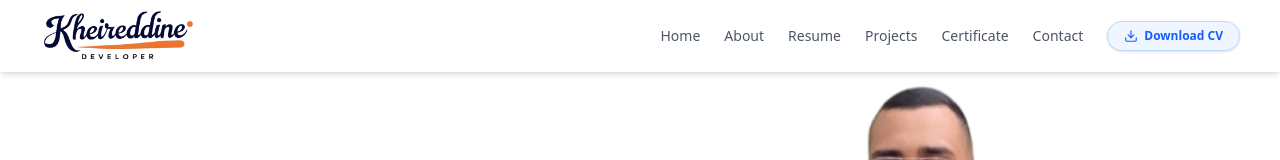
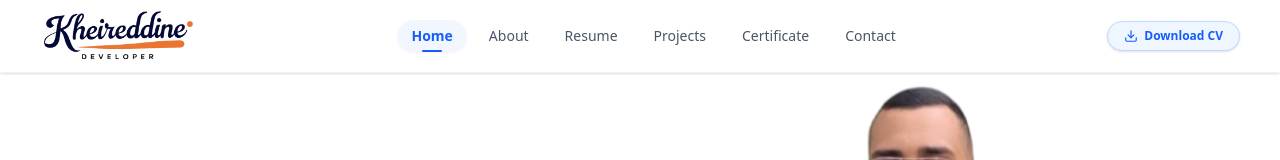
Before and after one commit to Khairodoudou/kheireddine-portfolio, a React (Vite) app: page / in a window 1280 px wide. Shown: the top 160 px of the page. Built offline with nearby package versions, Linux system fonts and the light colour scheme.

Commit message:
feat(navbar): center navigation links and add active section indicator (scrollspy)

```diff
--- a/src/Components/Header.jsx
+++ b/src/Components/Header.jsx
@@ -1,35 +1,82 @@
 // src/Components/Header.jsx
 import logo from '../images/logo.png';
-import { useState } from 'react';
+import { useState, useEffect } from 'react';
 import { Menu, X, Download } from 'lucide-react';
+
+const NAV_ITEMS = [
+  { id: 'Home', label: 'Home' },
+  { id: 'About', label: 'About' },
+  { id: 'Resume', label: 'Resume' },
+  { id: 'Projects', label: 'Projects' },
+  { id: 'Certificate', label: 'Certificate' },
+  { id: 'Contact', label: 'Contact' },
+];
 
 function Header() {
   const [isOpen, setIsOpen] = useState(false);
+  const [activeSection, setActiveSection] = useState('Home');
 
   const toggleMenu = () => setIsOpen(!isOpen);
 
+  // Scrollspy: detect which section is currently visible on screen
+  useEffect(() => {
+    const handleScroll = () => {
+      const scrollPosition = window.scrollY + 140; // offset for fixed header
+      const sections = NAV_ITEMS.map((item) => item.id);
+
+      for (let i = sections.length - 1; i >= 0; i--) {
+        const el = document.getElementById(sections[i]);
+        if (el) {
+          const top = el.offsetTop;
+          if (scrollPosition >= top) {
+            setActiveSection(sections[i]);
+            break;
+          }
+        }
+      }
+    };
+
+    window.addEventListener('scroll', handleScroll, { passive: true });
+    handleScroll();
+    return () => window.removeEventListener('scroll', handleScroll);
+  }, []);
+
   return (
-    <header className="bg-white shadow-md p-2 fixed w-full z-50">
+    <header className="bg-white/95 backdrop-blur-md shadow-sm border-b border-gray-100 p-2 fixed w-full z-50">
       <div className="max-w-7xl mx-auto px-4 sm:px-6 lg:px-8 flex justify-between items-center h-14">
-        {/* Logo */}
-        <div className="text-2xl font-bold text-gray-800">
+        {/* Logo - Left */}
+        <div className="flex-shrink-0">
           <a href="/">
-            <img className="w-40 bg-white" src={logo} alt="logo" />
+            <img className="w-36 sm:w-40 bg-white" src={logo} alt="logo" />
           </a>
         </div>
 
-        {/* Menu Desktop */}
-        <div className="hidden md:flex items-center space-x-6">
-          <nav className="flex space-x-6 font-medium text-sm">
-            <a href="#Home" className="text-gray-600 hover:text-blue-600 transition">Home</a>
-            <a href="#About" className="text-gray-600 hover:text-blue-600 transition">About</a>
-            <a href="#Resume" className="text-gray-600 hover:text-blue-600 transition">Resume</a>
-            <a href="#Projects" className="text-gray-600 hover:text-blue-600 transition">Projects</a>
-            <a href="#Certificate" className="text-gray-600 hover:text-blue-600 transition">Certificate</a>
-            <a href="#Contact" className="text-gray-600 hover:text-blue-600 transition">Contact</a>
-          </nav>
+        {/* Menu Desktop - CENTERED */}
+        <nav className="hidden md:flex items-center space-x-1 lg:space-x-2">
+          {NAV_ITEMS.map((item) => {
+            const isActive = activeSection === item.id;
+            return (
+              <a
+                key={item.id}
+                href={`#${item.id}`}
+                className={`relative px-3.5 py-1.5 rounded-full text-sm transition-all duration-200 ${
+                  isActive
+                    ? 'text-blue-600 font-semibold bg-blue-50/80 shadow-xs'
+                    : 'text-gray-600 hover:text-blue-600 hover:bg-gray-50 font-medium'
+                }`}
+              >
+                {item.label}
+                {/* Active indicator underline mark */}
+                {isActive && (
+                  <span className="absolute bottom-0 left-1/2 -translate-x-1/2 w-5 h-0.5 bg-blue-600 rounded-full" />
+                )}
+              </a>
+            );
+          })}
+        </nav>
 
-          {/* Download CV CTA */}
+        {/* Download CV CTA - Right */}
+        <div className="hidden md:flex items-center flex-shrink-0">
           <a
             href="/kheireddine_debz_resume.pdf"
             download="kheireddine_debz_resume.pdf"
@@ -41,44 +88,52 @@ function Header() {
           </a>
         </div>
 
-        {/* Bouton Menu Mobile */}
-        <div className="md:hidden flex items-center gap-3">
+        {/* Mobile Action & Menu Button */}
+        <div className="md:hidden flex items-center gap-2.5">
           <a
             href="/kheireddine_debz_resume.pdf"
             download="kheireddine_debz_resume.pdf"
-            className="inline-flex items-center gap-1 px-3 py-1 rounded-full text-xs font-semibold text-blue-600 bg-blue-50 border border-blue-200"
+            className="inline-flex items-center gap-1 px-2.5 py-1 rounded-full text-xs font-semibold text-blue-600 bg-blue-50 border border-blue-200"
             title="Download CV"
           >
             <Download className="w-3 h-3" />
             <span>CV</span>
           </a>
 
-          <button onClick={toggleMenu} aria-label="Toggle Navigation">
-            {isOpen ? (
-              <X className="w-6 h-6 text-black" />
-            ) : (
-              <Menu className="w-6 h-6 text-black" />
-            )}
+          <button onClick={toggleMenu} aria-label="Toggle Navigation" className="p-1 text-gray-700 hover:text-black">
+            {isOpen ? <X className="w-6 h-6" /> : <Menu className="w-6 h-6" />}
           </button>
         </div>
       </div>
 
       {/* Menu Mobile */}
       {isOpen && (
-        <div className="md:hidden bg-white px-4 pb-4 space-y-2 shadow">
-          <a href="#Home" onClick={() => setIsOpen(false)} className="block py-1 text-gray-600 hover:text-blue-500">Home</a>
-          <a href="#About" onClick={() => setIsOpen(false)} className="block py-1 text-gray-600 hover:text-blue-500">About</a>
-          <a href="#Resume" onClick={() => setIsOpen(false)} className="block py-1 text-gray-600 hover:text-blue-500">Resume</a>
-          <a href="#Projects" onClick={() => setIsOpen(false)} className="block py-1 text-gray-600 hover:text-blue-500">Projects</a>
-          <a href="#Certificate" onClick={() => setIsOpen(false)} className="block py-1 text-gray-600 hover:text-blue-500">Certificate</a>
-          <a href="#Contact" onClick={() => setIsOpen(false)} className="block py-1 text-gray-600 hover:text-blue-500">Contact</a>
+        <div className="md:hidden bg-white px-4 pb-4 pt-2 space-y-1 shadow-lg border-t border-gray-100">
+          {NAV_ITEMS.map((item) => {
+            const isActive = activeSection === item.id;
+            return (
+              <a
+                key={item.id}
+                href={`#${item.id}`}
+                onClick={() => setIsOpen(false)}
+                className={`flex items-center justify-between px-3 py-2 rounded-lg text-sm transition-colors ${
+                  isActive
+                    ? 'bg-blue-50 text-blue-600 font-semibold border-l-4 border-blue-600'
+                    : 'text-gray-600 hover:text-blue-500 hover:bg-gray-50'
+                }`}
+              >
+                <span>{item.label}</span>
+                {isActive && <span className="w-2 h-2 rounded-full bg-blue-600" />}
+              </a>
+            );
+          })}
 
-          <div className="pt-2 border-t border-gray-100">
+          <div className="pt-3 mt-2 border-t border-gray-100">
             <a
               href="/kheireddine_debz_resume.pdf"
               download="kheireddine_debz_resume.pdf"
               onClick={() => setIsOpen(false)}
-              className="flex items-center justify-center gap-2 w-full py-2 px-4 rounded-lg text-sm font-semibold text-white bg-blue-600 hover:bg-blue-700 transition"
+              className="flex items-center justify-center gap-2 w-full py-2 px-4 rounded-lg text-sm font-semibold text-white bg-blue-600 hover:bg-blue-700 transition shadow-sm"
             >
               <Download className="w-4 h-4" />
               <span>Download CV</span>
```
